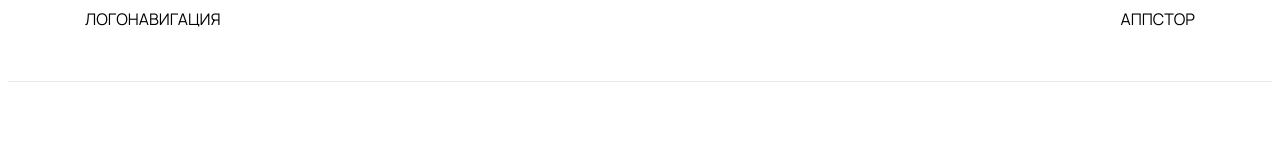
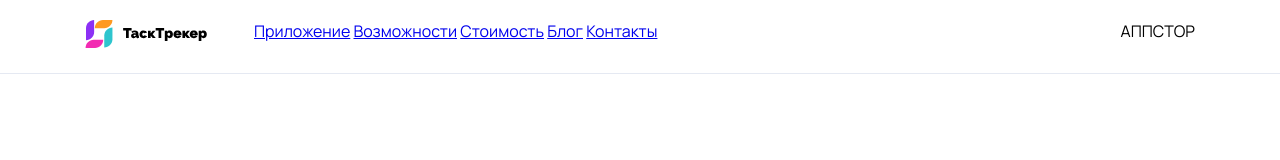
Before and after one commit to Stinker707/figma-tasktracker, a plain HTML site: page index.html in a window 1280 px wide. Drawn offline with Linux system fonts and the light colour scheme.

Commit message:
добавил новый класс для навигации ссылок, сделал выравнивание по центу для элементов в шапке и отступы от элементов

```diff
--- a/css/main.css
+++ b/css/main.css
@@ -3,10 +3,13 @@
 }
 
 body {
+    margin: 0;
     font-family: "Manrope", sans-serif;
 }
 
 .header {
+    display: flex;
+    align-items: center;
     height: 73px;
     box-shadow: 0 1px 0 #E5E9F2;
 }
@@ -23,3 +26,7 @@ body {
 .appstore {
     margin-left: auto;
 }
+
+.logo {
+    margin-right: 40px;
+}
--- a/index.html
+++ b/index.html
@@ -12,8 +12,14 @@
 <body>
     <header class="header">
         <div class="header-container container">
-            <div class="logo">ЛОГО</div>
-            <nav class="nav">НАВИГАЦИЯ</nav>
+            <div class="logo"><img src="./img/logo.svg" alt="ТаскТрекер"></div>
+            <nav class="nav">
+                <a href="#">Приложение</a>
+                <a href="#">Возможности</a>
+                <a href="#">Стоимость</a>
+                <a href="#">Блог</a>
+                <a href="#">Контакты</a>
+            </nav>
             <div class="appstore">АППСТОР</div>
         </div>
     </header>
```
